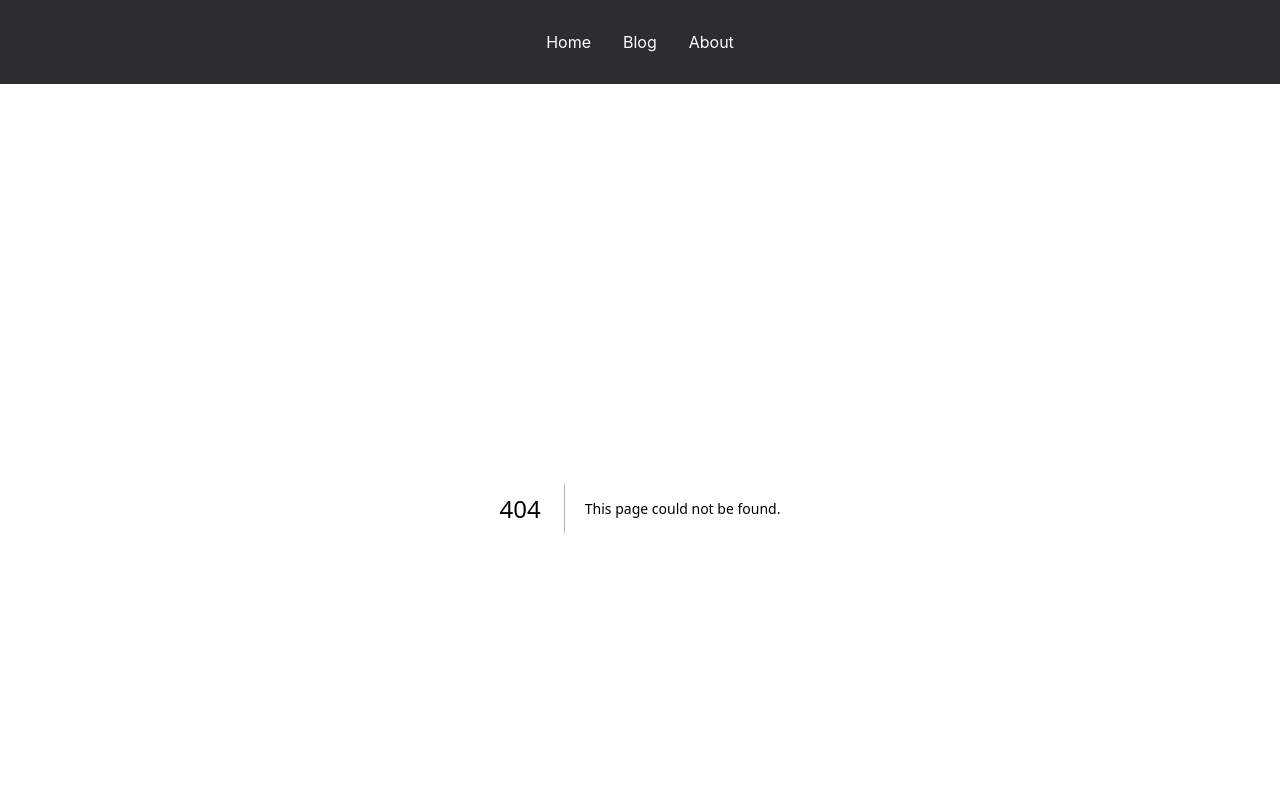
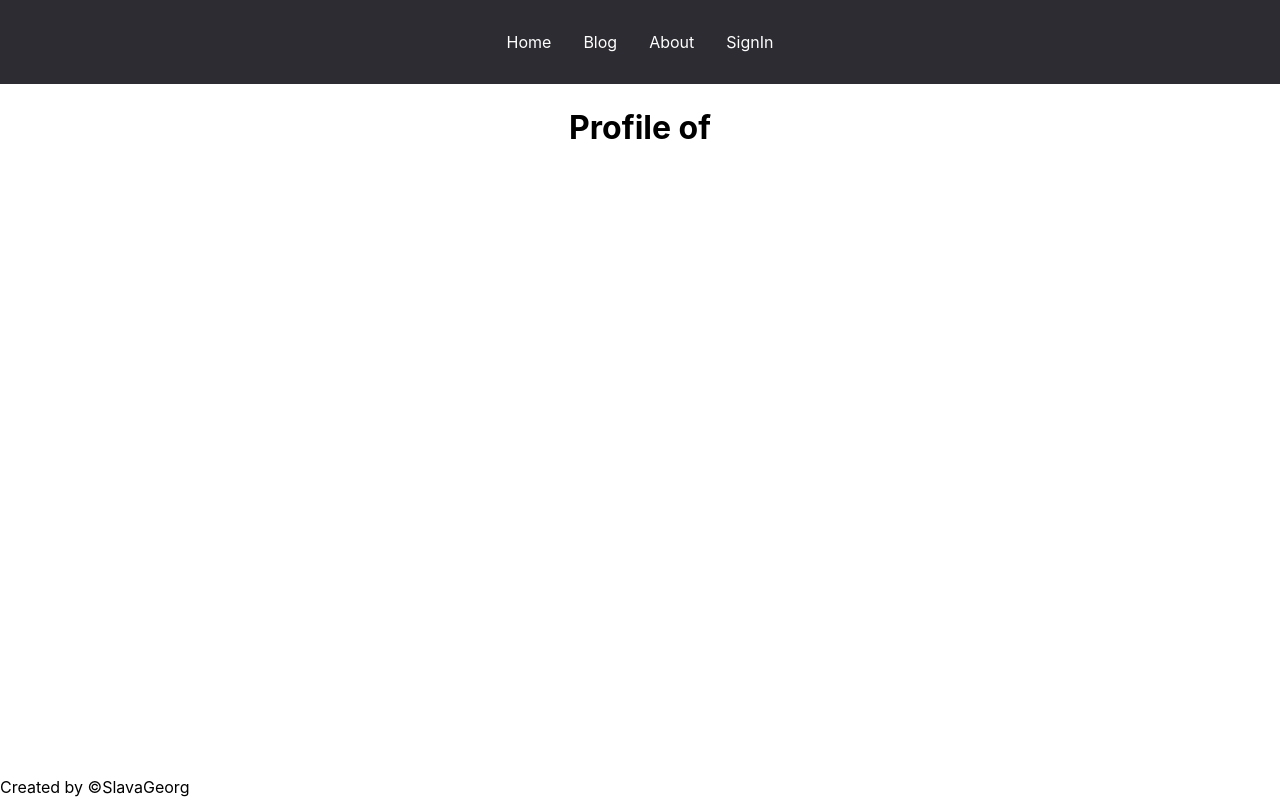
Before and after one commit to SlavaHeorh/Next13_ts_auth, a Next.js app: page /profile in a window 1280 px wide. Before the commit this address had no page. Shown: the top 800 px of the page. Built offline with nearby package versions, Linux system fonts and the light colour scheme; no server answers.

Commit message:
added auth

```diff
--- /dev/null
+++ b/app/api/auth/[...nextauth]/route.ts
@@ -0,0 +1,6 @@
+import NextAuth from "next-auth";
+import {authConfig} from "@/configs/auth";
+
+const handler = NextAuth(authConfig)
+
+export {handler as GET, handler as POST}
--- a/app/layout.tsx
+++ b/app/layout.tsx
@@ -2,6 +2,7 @@ import './globals.css'
 import {Metadata} from "next";
 import {Header} from "@/components/Header";
 import {Footer} from "@/components/Footer";
+import {Providers} from "@/components/Providers";
 
 export const metadata: Metadata = {
   title: 'Next App',
@@ -17,11 +18,13 @@ export default function RootLayout({
     <html lang="en">
 
       <body>
+      <Providers>
         <Header />
         <main className="container">
           {children}
         </main>
         <Footer />
+      </Providers>
       </body>
 
     </html>
--- /dev/null
+++ b/app/profile/page.tsx
@@ -0,0 +1,13 @@
+import {getServerSession} from "next-auth/next";
+import {authConfig} from "@/configs/auth";
+
+export default async function Profile() {
+    const session = await getServerSession(authConfig)
+
+    return (
+        <div>
+            <h1>Profile of {session?.user?.name}</h1>
+            {session?.user?.image && <img src={session.user.image} alt=""/>}
+        </div>
+    )
+}
--- a/components/Navigation.tsx
+++ b/components/Navigation.tsx
@@ -2,6 +2,7 @@
 
 import {usePathname} from "next/navigation";
 import Link from "next/link";
+import {useSession, signOut} from "next-auth/react";
 
 type NavLink = {
     label: string,
@@ -14,6 +15,7 @@ type Props = {
 
 const Navigation = ({navLinks}: Props) => {
     const pathname = usePathname()
+    const session = useSession()
 
     return (
         <>
@@ -29,6 +31,12 @@ const Navigation = ({navLinks}: Props) => {
                     </Link>
                 )
             })}
+            {session?.data && (<Link href="/profile">Profile</Link>)}
+            {session?.data ? (
+                    <Link href="#" onClick={() => signOut({callbackUrl: "/"})}>SignOut</Link>
+                ) : (
+                    <Link href="/api/auth/signin">SignIn</Link>
+                )}
         </>
     )
 }
--- /dev/null
+++ b/components/Providers.tsx
@@ -0,0 +1,9 @@
+'use client'
+
+import {SessionProvider} from "next-auth/react";
+
+export const Providers = ({children}: {children: React.ReactNode}) => {
+    return <SessionProvider>
+        {children}
+    </SessionProvider>
+}
--- /dev/null
+++ b/configs/auth.ts
@@ -0,0 +1,32 @@
+import type {AuthOptions, User} from "next-auth";
+import GoogleProvider from 'next-auth/providers/google'
+import Credentials from "next-auth/providers/credentials";
+import {users} from '@/data/users'
+
+
+export const authConfig: AuthOptions = {
+    providers: [
+        GoogleProvider({
+            clientId: process.env.GOOGLE_CLIENT_ID as string,
+            clientSecret: process.env.GOOGLE_SECRET as string
+        }),
+        Credentials({
+            credentials: {
+                email: { label: "email", type: "email", required: true},
+                password: { label: "password", type: "password", required: true}
+            },
+            async authorize(credentials) {
+                if (!credentials?.email || !credentials.password) return null;
+
+                const currentUser = users.find(user => user.email === credentials.email)
+
+                if(currentUser && currentUser.password === credentials.password) {
+                    const {password, ...userWithoutPass} = currentUser
+                    return userWithoutPass as User
+                }
+
+                return null
+            }
+        })
+    ]
+}
--- /dev/null
+++ b/data/users.ts
@@ -0,0 +1,23 @@
+export const users = [
+    {
+        id: "1",
+        email: "slava@gmail.com",
+        name: "Slava Ger",
+        password: "12345",
+        role: "admin",
+    },
+    {
+        id: "2",
+        email: "admin@pcgramota.ru",
+        name: "Super Admin",
+        password: "12345",
+        role: "admin",
+    },
+    {
+        id: "3",
+        email: "any@gmail.com",
+        name: "Just a Guest",
+        password: "12345",
+        role: "guest",
+    },
+];
--- a/package.json
+++ b/package.json
@@ -3,7 +3,7 @@
   "version": "0.1.0",
   "private": true,
   "scripts": {
-    "dev": "next dev --turbo",
+    "dev": "next dev",
     "build": "next build",
     "start": "next start",
     "lint": "next lint"
@@ -15,6 +15,7 @@
     "eslint": "8.42.0",
     "eslint-config-next": "13.4.4",
     "next": "13.4.4",
+    "next-auth": "^4.22.1",
     "react": "18.2.0",
     "react-dom": "18.2.0",
     "swr": "^2.1.5",
```
Also changed, not shown: 1 other file (tests, documents, lock files or other folders).
